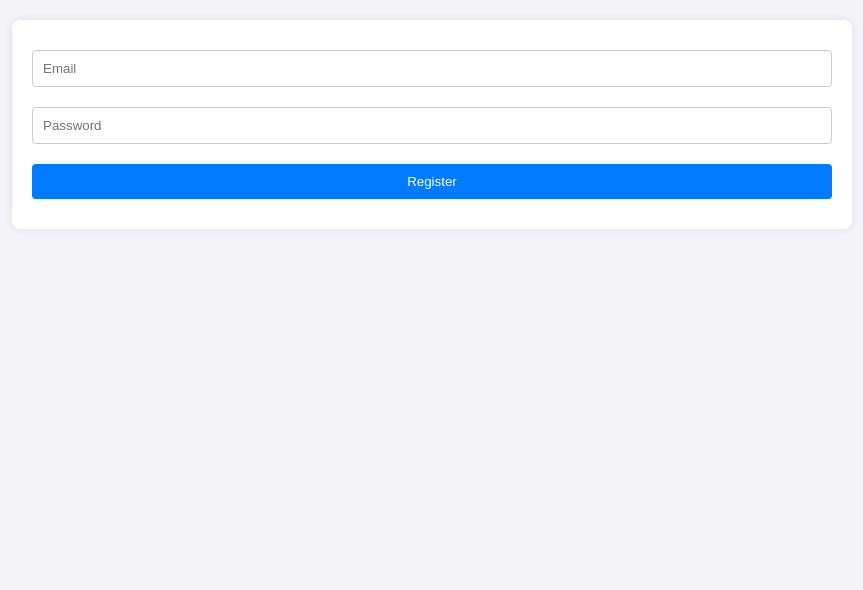
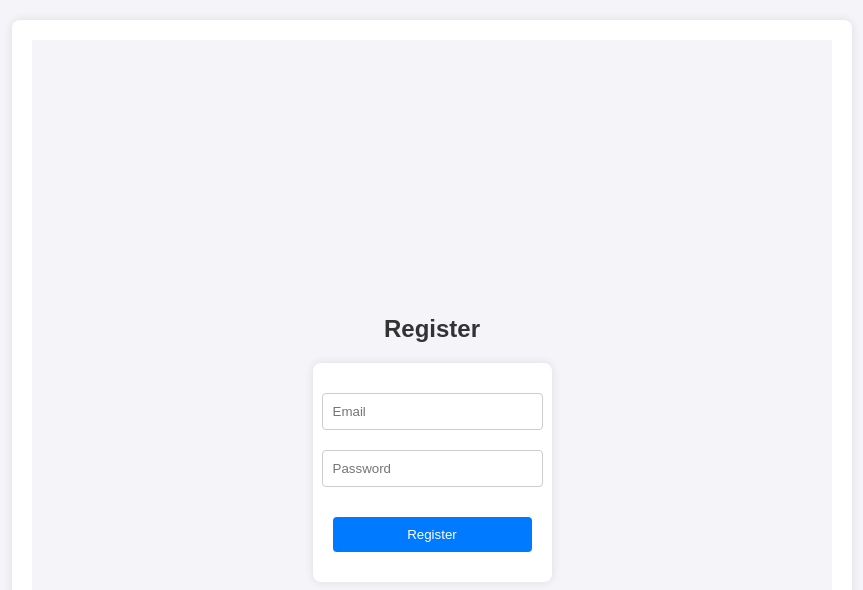
Before and after one commit to jul10murillo/unow_frontend_empleados, a React (Create React App) app: page /register in a window 1280 px wide. Shown: the top 590 px of the page, without its empty margins (208-1071 px from the left). Built offline with nearby package versions, Linux system fonts and the light colour scheme.

Commit message:
Feat: Add register button

```diff
--- a/src/App.css
+++ b/src/App.css
@@ -174,3 +174,68 @@ ul li button:hover {
 .show-button:hover, .edit-button:hover, .delete-button:hover {
   opacity: 0.8;
 }
+/* App.css */
+.register-container {
+  display: flex;
+  flex-direction: column;
+  align-items: center;
+  justify-content: center;
+  height: 100vh;
+  background-color: #f4f4f9;
+}
+
+.register-title {
+  margin-bottom: 20px;
+  font-size: 24px;
+  color: #333;
+}
+
+.register-form {
+  display: flex;
+  flex-direction: column;
+  align-items: center;
+  background: white;
+  padding: 20px;
+  border-radius: 8px;
+  box-shadow: 0 0 10px rgba(0, 0, 0, 0.1);
+}
+
+.register-input {
+  width: 100%;
+  max-width: 300px;
+  margin: 10px 0;
+  padding: 10px;
+  border: 1px solid #ccc;
+  border-radius: 4px;
+}
+
+.register-button {
+  width: 100%;
+  max-width: 300px;
+  padding: 10px;
+  margin-top: 20px;
+  background-color: #007bff;
+  color: white;
+  border: none;
+  border-radius: 4px;
+  cursor: pointer;
+}
+
+.register-button:hover {
+  background-color: #0056b3;
+}
+/* App.css */
+.register-link-container {
+  margin-top: 20px;
+  text-align: center;
+}
+
+.register-link {
+  color: #007bff;
+  text-decoration: none;
+  font-weight: bold;
+}
+
+.register-link:hover {
+  text-decoration: underline;
+}
--- a/src/components/Login.js
+++ b/src/components/Login.js
@@ -1,5 +1,5 @@
 import React, { useState } from 'react';
-import { useNavigate } from 'react-router-dom';
+import { useNavigate, Link } from 'react-router-dom';
 import api from '../services/api';
 import '../App.css'; // Asegúrate de importar el archivo CSS
 
@@ -41,6 +41,10 @@ const Login = () => {
         />
         <button type="submit" className="login-button">Login</button>
       </form>
+      <div className="register-link-container">
+        <p>Don't have an account?</p>
+        <Link to="/register" className="register-link">Register</Link>
+      </div>
     </div>
   );
 };
--- a/src/components/Register.js
+++ b/src/components/Register.js
@@ -1,6 +1,7 @@
 import React, { useState } from 'react';
 import { useNavigate } from 'react-router-dom';
 import api from '../services/api';
+import '../App.css'; // Asegúrate de importar el archivo CSS
 
 const Register = () => {
   const [email, setEmail] = useState('');
@@ -18,11 +19,28 @@ const Register = () => {
   };
 
   return (
-    <form onSubmit={handleSubmit}>
-      <input type="email" value={email} onChange={(e) => setEmail(e.target.value)} placeholder="Email" required />
-      <input type="password" value={password} onChange={(e) => setPassword(e.target.value)} placeholder="Password" required />
-      <button type="submit">Register</button>
-    </form>
+    <div className="register-container">
+      <h1 className="register-title">Register</h1>
+      <form onSubmit={handleSubmit} className="register-form">
+        <input
+          type="email"
+          value={email}
+          onChange={(e) => setEmail(e.target.value)}
+          placeholder="Email"
+          required
+          className="register-input"
+        />
+        <input
+          type="password"
+          value={password}
+          onChange={(e) => setPassword(e.target.value)}
+          placeholder="Password"
+          required
+          className="register-input"
+        />
+        <button type="submit" className="register-button">Register</button>
+      </form>
+    </div>
   );
 };
 
```
